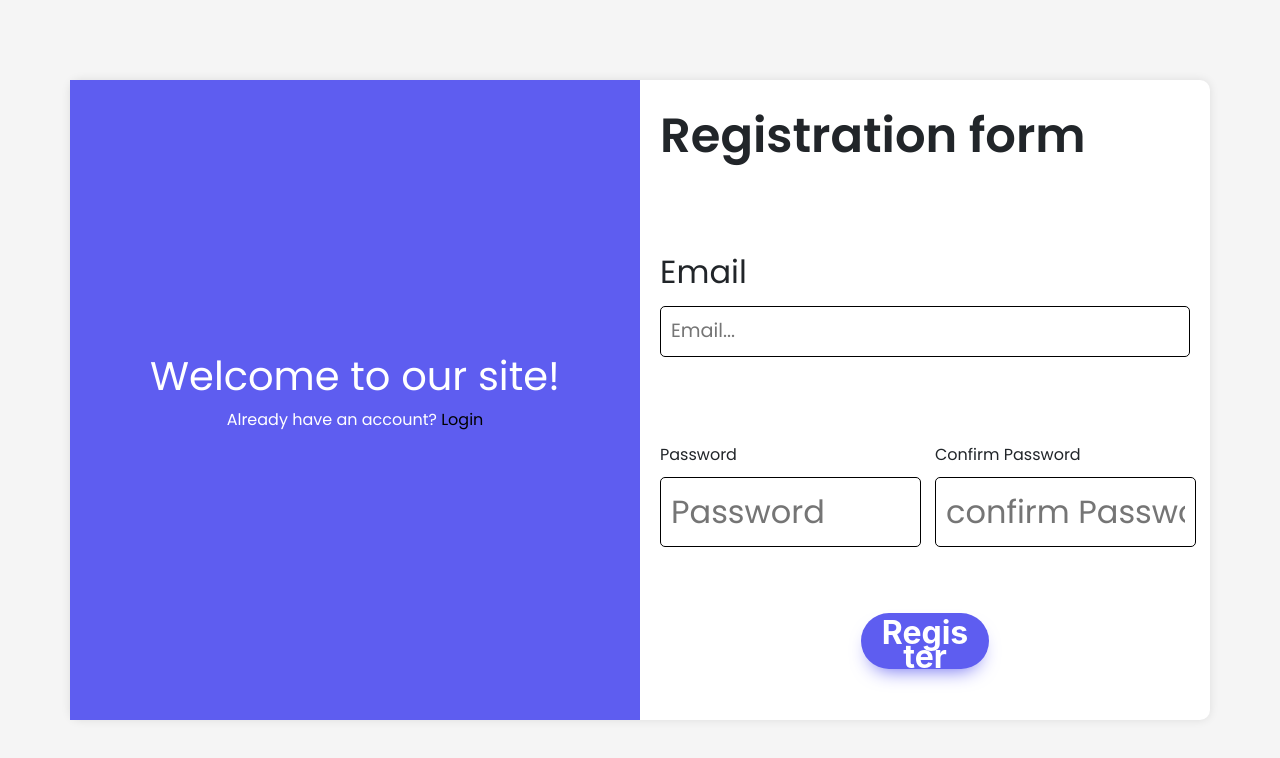
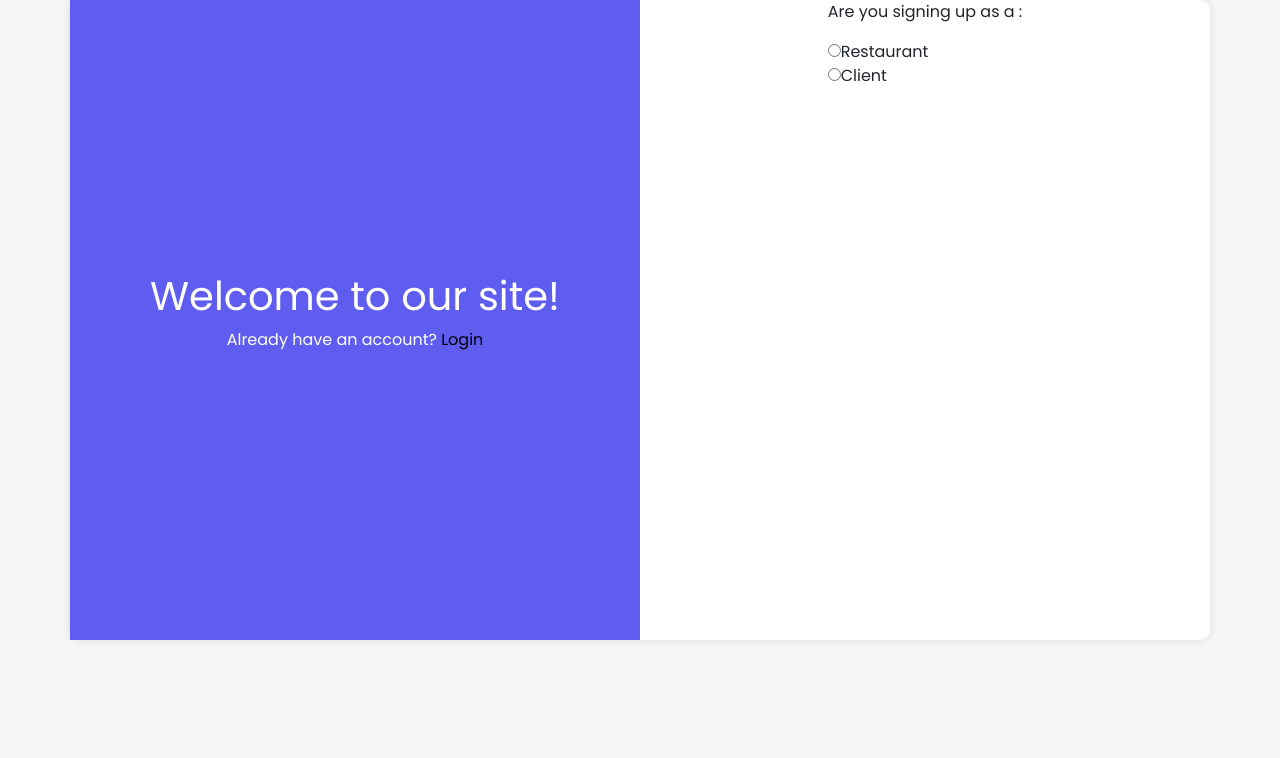
Before and after one commit to cf428065/Adaptive-Data-processing-system, a React (Create React App) app in the folder adps/: page /signup in a window 1280 px wide. Shown: the top 758 px of the page. Built offline with nearby package versions, Linux system fonts and the light colour scheme.

Commit message:
Add files via upload

```diff
--- a/adps/src/components/Signup.js
+++ b/adps/src/components/Signup.js
@@ -1,46 +1,202 @@
-import React from "react";
+import React, { useEffect } from "react";
 import { useState } from "react";
+
 import "./Signup.css";
 function Signup() {
-  const [email,setEmail] = useState("");
-    const [password,setPassword] = useState("");
-    const [confirmpassword,setConfirmPassword] = useState("");
-    console.log(confirmpassword);
+  /* Restaurant form */
+  const [restaurantName, setRestaurantName] = useState("");
+  const [restaurantPhone, setRestaurantPhone] = useState("");
+  const [restaurantEmail, setRestaurantEmail] = useState("");
+  const [restaurantPassword, setRestaurantPassword] = useState("");
+  const [foodOptions, setRestarantOptions] = useState([]);
+
+  /* Restaurant form end */
+
+  /* Client form */
+  const [role, setRole] = useState("");
+  const [clientName, setClientName] = useState("");
+  const [clientPhone, setClientPhone] = useState("");
+  const [clientCountry, setClientCountry] = useState("");
+  const [clientEmail, setClientEmail] = useState("");
+  const [clientPassword, setClientPassword] = useState("");
+  const [clientfoodPreference, setClientFoodPreference] = useState([]);
+  /*Client Form end */
+  useEffect(() => {
+    if (role === "restaurant") {
+      document.getElementById("restaurantForm").style.display = "block";
+      document.getElementById("clientForm").style.display = "none";
+    } else if (role === "client") {
+      document.getElementById("clientForm").style.display = "block";
+      document.getElementById("restaurantForm").style.display = "none";
+    }
+  });
 
   return (
-    <div
-      style={{
-        display: "flex",
-        justifyContent: "center",
-        alignItems: "center",
-        height: "100vh",
-      }}
-    >
+    /*--default page (no form)--*/
+    <div id="signupDefault">
       <div className="container">
         <div id="welcomeSection">
           <h1>Welcome to our site!</h1>
-          <p>   Already have an account? <a href="/login">Login</a>
+          <p>
+            Already have an account? <a href="/login">Login</a>
           </p>
         </div>
+        <div id="formSection">
+          <div id="roleRadios">
+            <p>Are you signing up as a :</p>
+            <div>
+              <input
+                type="radio"
+                id="restaurant"
+                name="role"
+                value="restaurant"
+                onClick={() => setRole("restaurant")}
+              />
+              <label>Restaurant</label>
+            </div>
+            <div>
+              <input
+                type="radio"
+                id="client"
+                name="role"
+                value="client"
+                onClick={() => setRole("client")}
+              />
+              <label>Client</label>
+            </div>
+          </div>
 
-<form id="formSection">
-<div id="formTitle">Registration form </div>
-<div id="emailInput">
-  <label for="email">Email</label><br/>
-  <input type="email" id="email" name="email" placeholder="Email..."  value={email} onChange={e=>setEmail(e.target.value)} />
-</div>
-<div id="passwordInput"><label for="password">Password</label><br/>
-  <input type="Password" id="password" name="password" placeholder="Password" value={password} onChange={e=>setPassword(e.target.value)} />
-</div>
-<div id="confirmpassowrdInput"><label for="confirmPassword">Confirm Password</label><br/>
-  <input type="password" id="confirmPassword" name="confirmPassword" placeholder="confirm Password" value={confirmpassword} onChange={e=>setConfirmPassword(e.target.value)}/>
-</div>
-<div id="submitInput">
-  <button type="submit" id="submit" className="button-34">Register</button>
-</div>
-</form>
+          <form
+            id="restaurantForm"
+            action="/signup"
+            method="post"
+            style={{ display: "none" }}
+          >
+            <div>
 
+              <labe>name : </labe>
+              <input
+                type="text"
+                value={restaurantName}
+                onChange={(e) => setRestaurantName(e.target.value)}
+              />
+            </div>
+            <div>
 
+              <labe>email : </labe>
+              <input
+                type="text"
+                value={restaurantEmail}
+                onChange={(e) => setRestaurantEmail(e.target.value)}
+              />
+            </div>
+            <div>
+
+              <labe>password : </labe>
+              <input
+                type="password"
+                value={restaurantPassword}
+                onChange={(e) => setRestaurantPassword(e.target.value)}
+              />
+            </div>
+            <div>
+              <labe>phone : </labe>
+              <input
+                type="number"
+                value={restaurantPhone}
+                onChange={(e) => setRestaurantPhone(e.target.value)}
+              />
+            </div>
+            <div>
+
+              <select
+                name="foodOptions"
+                id="foodOptions"
+                value={foodOptions}
+                onChange={(e) => setRestarantOptions(e.target.value)}
+
+              >
+                <option>vegan</option>
+                <option>vegetarian</option>
+                <option>lactose intolerant</option>
+                <option>omnivore</option>
+              </select>
+            </div>
+            <div>
+
+              <input type="hidden" name="role" value="2" />
+            </div>
+            <input type="submit" value="submit" />
+          </form>
+
+          <form
+            id="clientForm"
+            action="/signup"
+            method="post"
+            style={{ display: "none" }}
+          >
+            <div>
+
+              <labe>name : </labe>
+              <input
+                type="text"
+                value={clientName}
+                onChange={(e) => setClientName(e.target.value)}
+              />
+            </div>
+            <div>
+
+              <labe>email : </labe>
+              <input
+                type="text"
+                value={clientEmail}
+                onChange={(e) => setClientEmail(e.target.value)}
+              />
+            </div>
+            <div>
+
+              <labe>password : </labe>
+              <input
+                type="password"
+                value={clientPassword}
+                onChange={(e) => setClientPassword(e.target.value)}
+              />
+            </div>
+            <div>
+              <labe>phone : </labe>
+              <input
+                type="number"
+                value={clientPhone}
+                onChange={(e) => setClientPhone(e.target.value)}
+              />
+            </div>
+            <div>
+              <labe>country : </labe>
+              <input
+                type="text"
+                value={clientCountry}
+                onChange={(e) => setClientCountry(e.target.value)}
+              />
+            </div>
+            <div>
+              <input type="hidden" name="role" value="1" />
+            </div>
+            <div>
+              <select
+                name="preference"
+                id="foodPreference"
+                value={clientfoodPreference}
+                onChange={(e) => setClientFoodPreference(e.target.value)}
+              >
+                <option>vegan</option>
+                <option>vegetarian</option>
+                <option>lactose intolerant</option>
+                <option>omnivore</option>
+              </select>
+            </div>
+            <input type="submit" value="submit" />
+          </form>
+        </div>
       </div>
     </div>
   );
```
